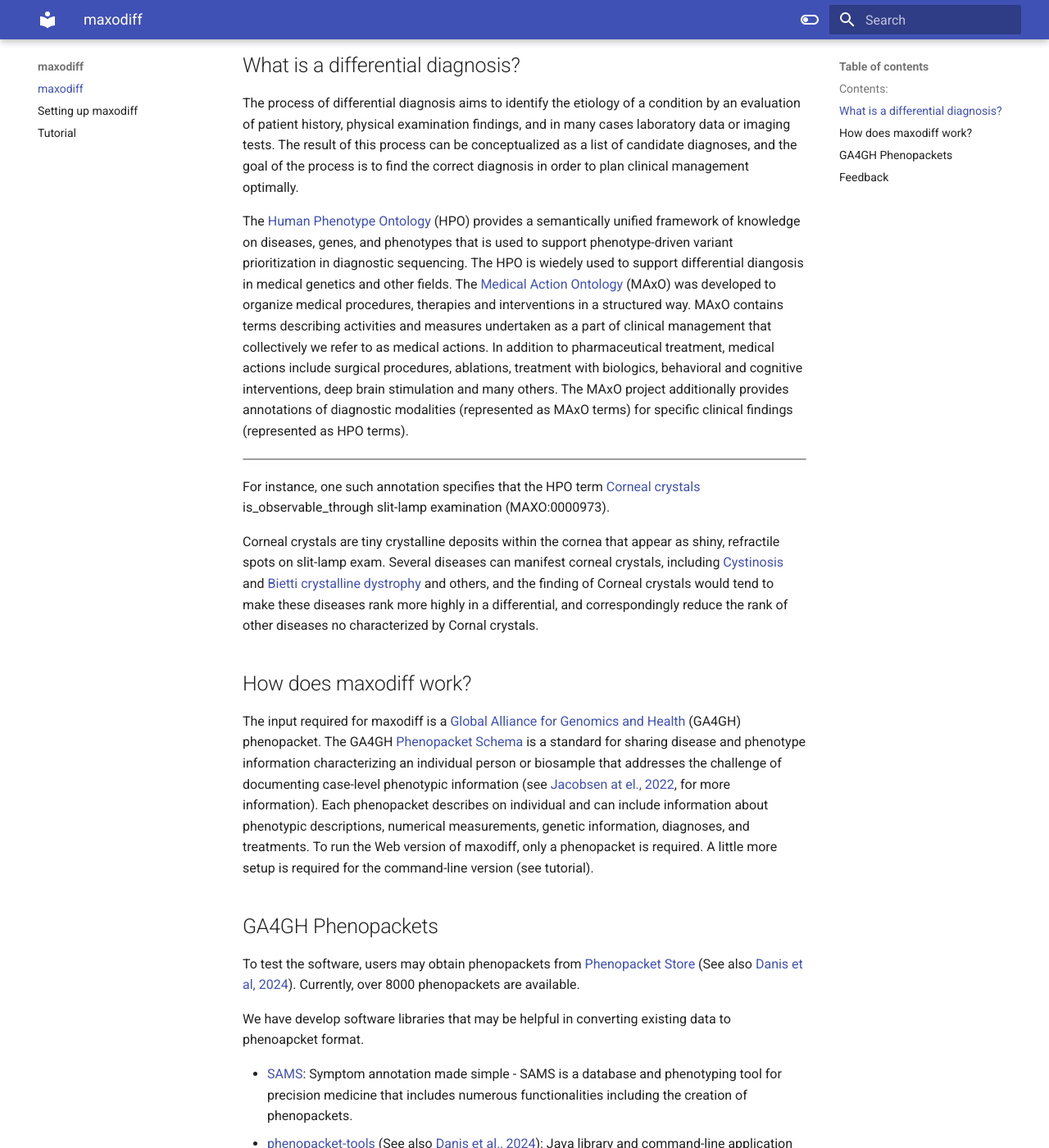
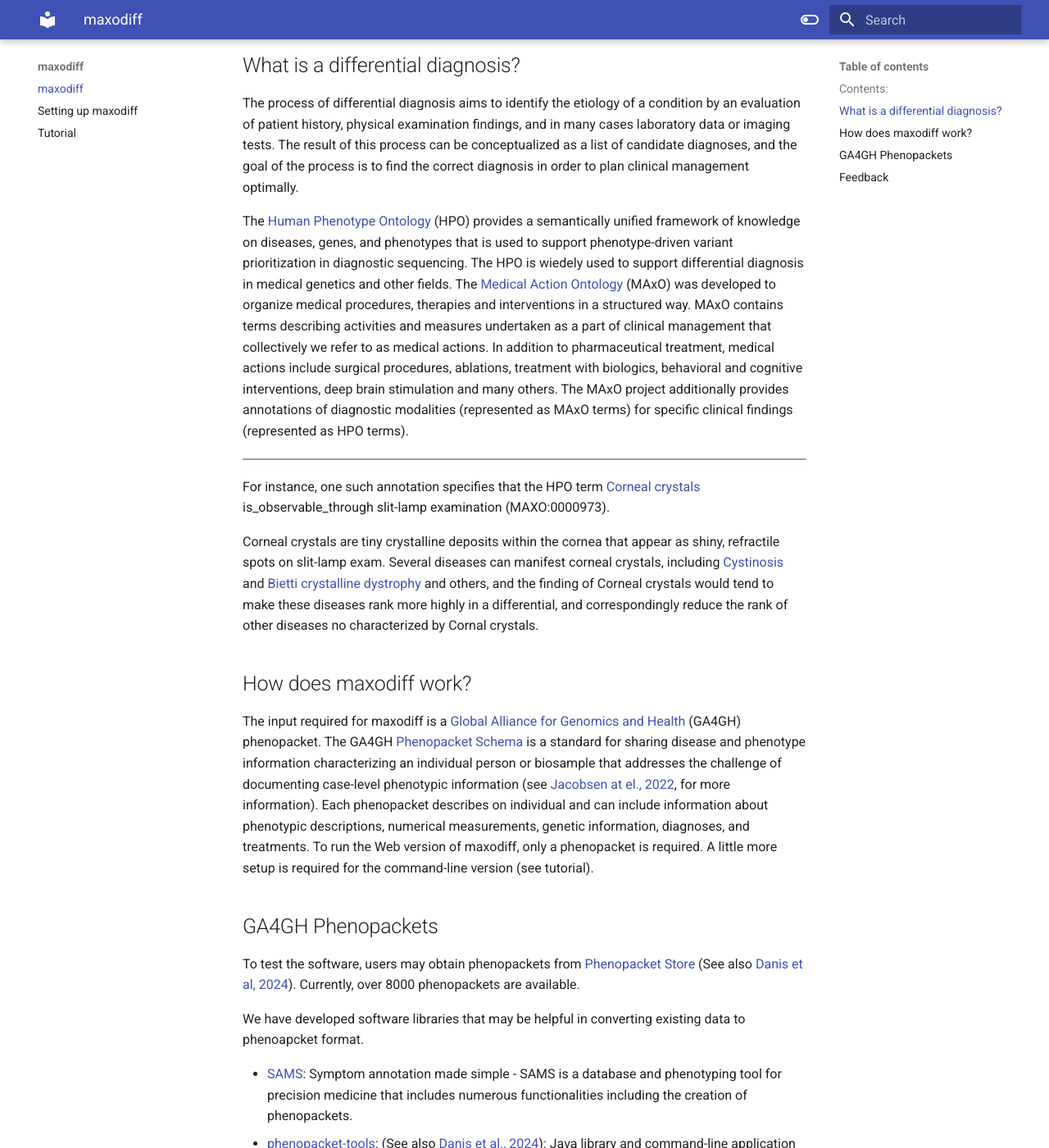
Before and after one commit to P2GX/maxodiff, an MkDocs documentation site: the page built from docs/index.md, in a window 1280 px wide and 1400 px high, scrolled down 570 px. Shown: the whole window at 82% size. Built offline with MkDocs 1.6.1 and Material for MkDocs 9.7.7, drawn with Linux system fonts in a browser that asks for light colours; some of the changed text lies outside the part shown.

Commit message:
fixing errors

```diff
--- a/docs/index.md
+++ b/docs/index.md
@@ -17,7 +17,7 @@
 The process of differential diagnosis aims to identify the etiology of a condition by an evaluation of patient history, physical examination findings, and in many cases laboratory data or imaging tests. The result of this process can be conceptualized as a list of candidate diagnoses, and the goal of the process is to find the correct diagnosis in order to plan clinical management optimally.
 
 The [Human Phenotype Ontology](https://hpo.jax.org/){:target="_blank"} (HPO) provides a semantically unified framework of knowledge on diseases, genes, and phenotypes that is used to support phenotype-driven variant prioritization in diagnostic sequencing. The HPO is wiedely used to support
-differential diangosis in medical genetics and other fields. The [Medical Action Ontology](https://github.com/monarch-initiative/maxo){:target="_blank"} (MAxO) was developed to organize medical procedures, therapies and interventions in a structured way. MAxO contains terms describing activities and measures undertaken as a part of clinical management that collectively we refer to as medical actions. In addition to pharmaceutical treatment, medical actions include surgical procedures, ablations, treatment with biologics, behavioral and cognitive interventions, deep brain stimulation and many others. The MAxO project additionally provides annotations of diagnostic modalities (represented as MAxO terms) for specific clinical findings (represented as HPO terms).
+differential diagnosis in medical genetics and other fields. The [Medical Action Ontology](https://github.com/monarch-initiative/maxo){:target="_blank"} (MAxO) was developed to organize medical procedures, therapies and interventions in a structured way. MAxO contains terms describing activities and measures undertaken as a part of clinical management that collectively we refer to as medical actions. In addition to pharmaceutical treatment, medical actions include surgical procedures, ablations, treatment with biologics, behavioral and cognitive interventions, deep brain stimulation and many others. The MAxO project additionally provides annotations of diagnostic modalities (represented as MAxO terms) for specific clinical findings (represented as HPO terms).
 
 !!! quote ""
 For instance, one such annotation specifies that the HPO term [Corneal crystals](https://hpo.jax.org/browse/term/HP:0000531){:target="_blank"} is_observable_through slit-lamp examination (MAXO:0000973).
@@ -34,12 +34,12 @@
 
 To test the software, users may obtain phenopackets from [Phenopacket Store](https://github.com/monarch-initiative/phenopacket-store){:target="_blank"} (See also [Danis et al, 2024](https://pubmed.ncbi.nlm.nih.gov/39394689/){:target="_blank"}). Currently, over 8000 phenopackets are available.
 
-We have develop software libraries that may be helpful in converting existing data to phenoapcket format.
+We have developed software libraries that may be helpful in converting existing data to phenoapcket format.
 
 - [SAMS](https://www.genecascade.org/sams-cgi/index.cgi): Symptom annotation made simple - SAMS is a database and phenotyping tool for precision medicine that includes numerous functionalities including the creation of phenopackets.
-- [phenopacket-tools](https://github.com/phenopackets/phenopacket-tools){:target="_blank"} (See also [Danis et al., 2024](https://pubmed.ncbi.nlm.nih.gov/37196000/){:target="_blank"}): Java library and command-line application
-- [phenopackets ](https://pypi.org/project/phenopackets/){:target="_blank"} Python library
-- [phenopacket-schema](https://mvnrepository.com/artifact/org.phenopackets/phenopacket-schema){:target="_blank"} Java library
+- [phenopacket-tools](https://github.com/phenopackets/phenopacket-tools){:target="_blank"}: (See also [Danis et al., 2024](https://pubmed.ncbi.nlm.nih.gov/37196000/){:target="_blank"}): Java library and command-line application
+- [phenopackets ](https://pypi.org/project/phenopackets/){:target="_blank"}: Python library
+- [phenopacket-schema](https://mvnrepository.com/artifact/org.phenopackets/phenopacket-schema){:target="_blank"}: Java library
 
 
 
```
Also changed, not shown: docs/tutorial.md (+1 -1 lines).
